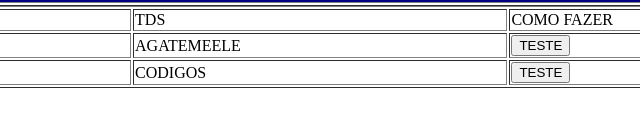
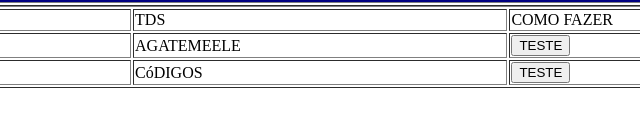
Before and after one commit to juanzingr/sujiruKimimame, a plain HTML site: page index.html in a window 1280 px wide. Shown: the part 256-382 px from the top of the page, 305-945 px from the left. Drawn offline with Linux system fonts and the light colour scheme.

Commit message:
Update index.html

```diff
--- a/index.html
+++ b/index.html
@@ -41,7 +41,7 @@
             14/04
         </td>
         <td>
-            CODIGOS
+            CóDIGOS
         </td>
         <td>
             <a href="1404/banner.html"> <button>TESTE</button> </a>
```
